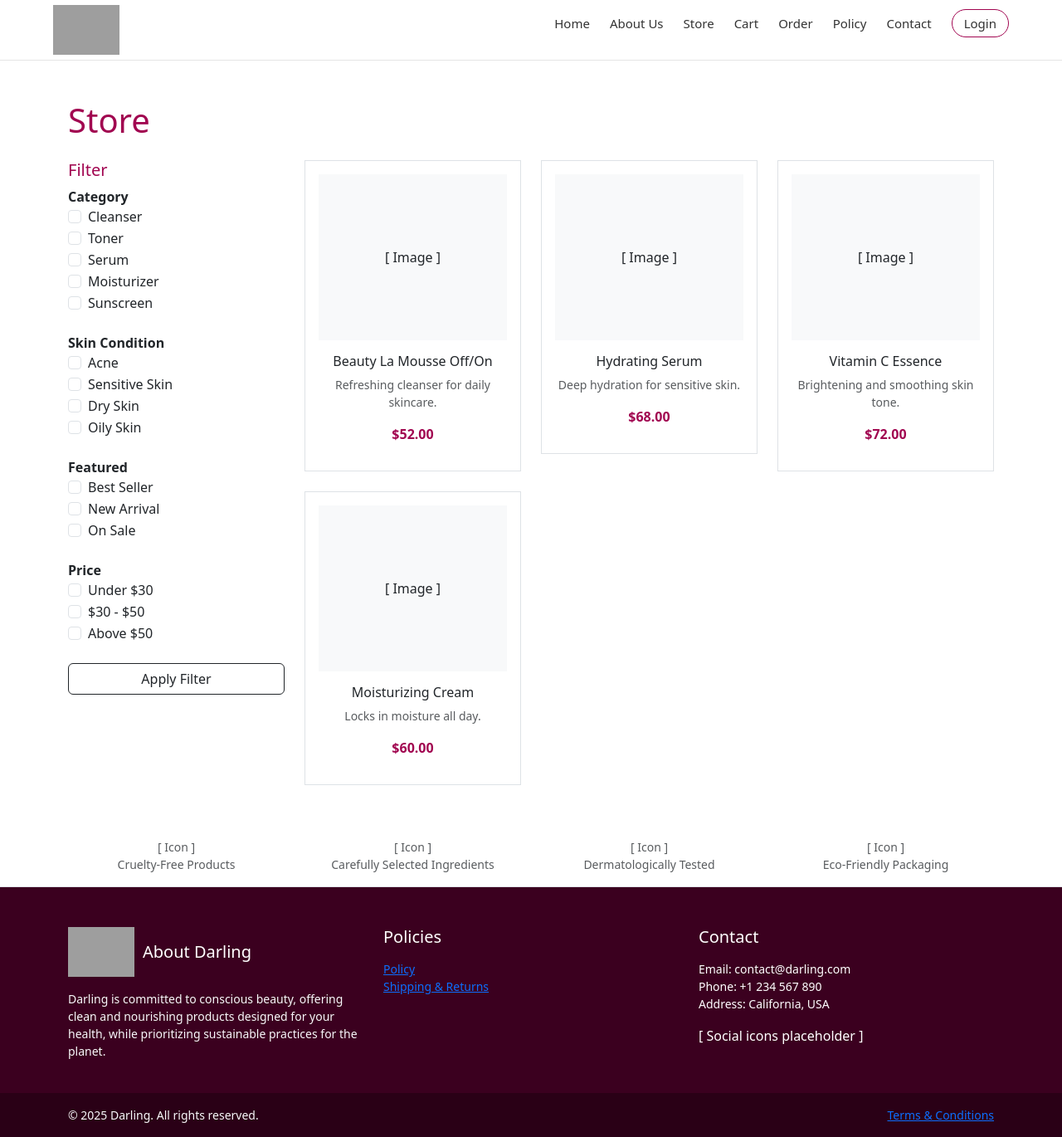
After one commit to lycoris2445/PTUD-TMDT---Nhom-D, a PHP site: page /php/store.php in a window 1280 px wide. The commit adds this page. Shown: the whole page at 83% size. Run offline with PHP 8.4, Linux system fonts and the light colour scheme; grey boxes are pictures that could not be loaded.

Commit message:
tach header footer + chinh ten cac trang sang tieng anh + link lại nav

```diff
--- /dev/null
+++ b/website/css/style.css
@@ -0,0 +1,84 @@
+:root {
+  --darling-color: #A10550;
+}
+
+.text-darling {
+  color: var(--darling-color);
+}
+
+/* ===SITE LOGO (GLOBAL)=== */
+.site-logo {
+  width: 80px;
+  height: auto;
+  display: inline-block;
+  vertical-align: middle;
+}
+
+/* ================= HEADER ================= */
+
+.site-header {
+  border-bottom: 1px solid #e5e5e5;
+  background-color: #fff;
+}
+
+/* wrapper */
+.header-inner {
+  max-width: 1200px;
+  margin: 0 auto;
+  padding: 0px 24px;
+
+  display: flex;
+  align-items: center;
+  justify-content: space-between;
+
+  min-height: 72px;   /* CHIỀU CAO HEADER */
+}
+
+/* === MAIN NAV MENU === */
+.nav-menu {
+  display: flex;
+  list-style: none;
+  gap: 24px;
+}
+
+.nav-menu li a {
+  text-decoration: none;
+  font-size: 15px;
+  font-weight: 500;
+  color: #333;
+}
+
+.nav-menu li a:hover {
+  color: var(--darling-color);
+  text-decoration: underline;
+}
+
+/* === LOGIN BUTTON ở HEADER === */
+.login-btn {
+  padding: 6px 14px;
+  border: 1px solid var(--darling-color);
+  border-radius: 20px;
+  font-size: 14px;
+  font-weight: 500;
+  color: var(--darling-color);
+  text-decoration: none;
+  transition: all 0.2s ease;
+}
+
+.login-btn:hover {
+  background-color: var(--darling-color);
+  color: #fff;
+}
+
+/* ====Header của phần About trong footer==== */
+.footer-about-header {
+  display: flex;
+  align-items: center;
+  gap: 10px;
+}
+
+@media (max-width: 768px) {
+  .site-logo {
+    width: 28px;        /* RESPONSIVE nhỏ hơn trên mobile */
+  }
+}
--- /dev/null
+++ b/website/php/footer.php
@@ -0,0 +1,88 @@
+<footer class="mt-5">
+
+  <!-- TOP INFO BAR -->
+  <div class="py-3 border-bottom">
+    <div class="container">
+      <div class="row text-center small text-muted">
+
+        <div class="col-md-3">
+          <div>[ Icon ]</div>
+          <div>Cruelty-Free Products</div>
+        </div>
+
+        <div class="col-md-3">
+          <div>[ Icon ]</div>
+          <div>Carefully Selected Ingredients</div>
+        </div>
+
+        <div class="col-md-3">
+          <div>[ Icon ]</div>
+          <div>Dermatologically Tested</div>
+        </div>
+
+        <div class="col-md-3">
+          <div>[ Icon ]</div>
+          <div>Eco-Friendly Packaging</div>
+        </div>
+
+      </div>
+    </div>
+  </div>
+
+  <!-- MAIN FOOTER -->
+  <div class="pt-5 pb-4" style="background:#3b001f;">
+    <div class="container text-white">
+      <div class="row gy-4">
+
+        <div class="col-md-4">
+          <div class="footer-about-header">
+            <img src="../icons/logo_darling.svg" class="site-logo" alt="Darling Logo">
+            <h5 class="mb-0">About Darling</h5>
+          </div>
+
+          <p class="small text-light mt-3">
+            Darling is committed to conscious beauty, offering clean and nourishing products designed for your health, while prioritizing sustainable practices for the planet.
+          </p>
+        </div>
+
+        <div class="col-md-4">
+          <h5 class="mb-3">Policies</h5>
+          <ul class="list-unstyled small">
+            <li><a href="policy.php" class="footer-link">Policy</a></li>
+            <li><a href="#" class="footer-link">Shipping & Returns</a></li>
+          </ul>
+        </div>
+
+        <div class="col-md-4">
+          <h5 class="mb-3">Contact</h5>
+          <ul class="list-unstyled small">
+            <li>Email: contact@darling.com</li>
+            <li>Phone: +1 234 567 890</li>
+            <li>Address: California, USA</li>
+          </ul>
+
+          <div class="mt-3">
+            [ Social icons placeholder ]
+          </div>
+        </div>
+
+      </div>
+    </div>
+  </div>
+
+  <!-- BOTTOM BAR -->
+  <div class="py-3" style="background:#2a0016;">
+    <div class="container d-flex justify-content-between small text-light">
+      <span>© 2025 Darling. All rights reserved.</span>
+      <span><a href="#" class="footer-link">Terms & Conditions</a></span>
+    </div>
+  </div>
+
+</footer>
+
+<!-- GLOBAL JS -->
+<script src="../js/script.js"></script>
+<script src="https://cdn.jsdelivr.net/npm/bootstrap@5.3.3/dist/js/bootstrap.bundle.min.js"></script>
+
+</body>
+</html>
--- /dev/null
+++ b/website/php/header.php
@@ -0,0 +1,49 @@
+<!DOCTYPE html>
+<html lang="vi">
+<head>
+  <meta charset="UTF-8">
+  <meta name="viewport" content="width=device-width, initial-scale=1.0">
+
+  <title><?= $pageTitle ?? 'Darling' ?></title>
+
+  <!-- GLOBAL CSS -->
+  <link rel="stylesheet" href="../css/style.css">
+
+  <!-- PAGE CSS (nếu có) -->
+  <?php if (isset($pageCss)): ?>
+    <link rel="stylesheet" href="<?= $pageCss ?>">
+  <?php endif; ?>
+
+  <!-- BOOTSTRAP (đang dùng cho footer & content) -->
+  <link href="https://cdn.jsdelivr.net/npm/bootstrap@5.3.3/dist/css/bootstrap.min.css" rel="stylesheet">
+  <link href="https://cdn.jsdelivr.net/npm/bootstrap-icons@1.11.3/font/bootstrap-icons.css" rel="stylesheet">
+</head>
+
+<body>
+
+<header class="site-header">
+  <div class="header-inner">
+
+    <!-- LOGO -->
+    <a href="index.php">
+      <img src="../icons/logo_darling.svg" class="site-logo" alt="Darling">
+    </a>
+
+    <!-- NAV -->
+    <nav>
+      <ul class="nav-menu">
+        <li><a href="index.html">Home</a></li>
+        <li><a href="about.html">About Us</a></li>
+        <li><a href="store.php">Store</a></li>
+        <li><a href="cart.html">Cart</a></li>
+        <li><a href="order.html">Order</a></li>
+        <li><a href="policy.php">Policy</a></li>
+        <li><a href="contact.php">Contact</a></li>
+        <li>
+          <a href="login.php" class="login-btn">Login</a>
+        </li>
+      </ul>
+    </nav>
+
+  </div>
+</header>
--- /dev/null
+++ b/website/php/store.php
@@ -0,0 +1,240 @@
+<?php
+// ==================================================
+// (1) KẾT NỐI DATABASE (CHƯA DÙNG – ĐỂ SAU)
+// ==================================================
+// Sau này dùng database thì:
+// $conn = new mysqli("localhost", "root", "", "darling_db");
+
+// ==================================================
+// (2) DỮ LIỆU GIẢ LẬP – THAY THẾ DATABASE
+// ==================================================
+
+// Category filter (sau này lấy từ bảng categories)
+$categories = [
+  'Cleanser',
+  'Toner',
+  'Serum',
+  'Moisturizer',
+  'Sunscreen'
+];
+
+// Skin condition filter
+$skinConditions = [
+  'Acne',
+  'Sensitive Skin',
+  'Dry Skin',
+  'Oily Skin'
+];
+
+// Featured filter
+$featuredOptions = [
+  'Best Seller',
+  'New Arrival',
+  'On Sale'
+];
+
+// Price filter
+$priceRanges = [
+  'Under $30',
+  '$30 - $50',
+  'Above $50'
+];
+
+// Product list (sau này là bảng products)
+$products = [
+  [
+    'name' => 'Beauty La Mousse Off/On',
+    'desc' => 'Refreshing cleanser for daily skincare.',
+    'price' => 52,
+    'category' => 'Cleanser',
+    'condition' => 'Sensitive Skin',
+    'featured' => 'Best Seller'
+  ],
+  [
+    'name' => 'Hydrating Serum',
+    'desc' => 'Deep hydration for sensitive skin.',
+    'price' => 68,
+    'category' => 'Serum',
+    'condition' => 'Dry Skin',
+    'featured' => 'New Arrival'
+  ],
+  [
+    'name' => 'Vitamin C Essence',
+    'desc' => 'Brightening and smoothing skin tone.',
+    'price' => 72,
+    'category' => 'Serum',
+    'condition' => 'Oily Skin',
+    'featured' => 'On Sale'
+  ],
+  [
+    'name' => 'Moisturizing Cream',
+    'desc' => 'Locks in moisture all day.',
+    'price' => 60,
+    'category' => 'Moisturizer',
+    'condition' => 'Dry Skin',
+    'featured' => 'Best Seller'
+  ]
+];
+
+// ==================================================
+// (3) NHẬN FILTER TỪ FORM (GET)
+// ==================================================
+$selectedCategories = $_GET['category'] ?? [];
+$selectedConditions = $_GET['condition'] ?? [];
+$selectedFeatured   = $_GET['featured'] ?? [];
+$selectedPrices     = $_GET['price'] ?? [];
+
+// ==================================================
+// (4) LỌC SẢN PHẨM (GIẢ LẬP – SAU NÀY ĐỔI THÀNH SQL)
+// ==================================================
+$filteredProducts = array_filter($products, function ($p) use (
+  $selectedCategories,
+  $selectedConditions,
+  $selectedFeatured,
+  $selectedPrices
+) {
+  if ($selectedCategories && !in_array($p['category'], $selectedCategories)) {
+    return false;
+  }
+
+  if ($selectedConditions && !in_array($p['condition'], $selectedConditions)) {
+    return false;
+  }
+
+  if ($selectedFeatured && !in_array($p['featured'], $selectedFeatured)) {
+    return false;
+  }
+
+  if ($selectedPrices) {
+    $match = false;
+    foreach ($selectedPrices as $range) {
+      if ($range === 'Under $30' && $p['price'] < 30) $match = true;
+      if ($range === '$30 - $50' && $p['price'] >= 30 && $p['price'] <= 50) $match = true;
+      if ($range === 'Above $50' && $p['price'] > 50) $match = true;
+    }
+    if (!$match) return false;
+  }
+
+  return true;
+});
+
+include 'header.php';
+?>
+
+<!--nd trang-->
+<main class="container my-5">
+
+  <h1 class="mb-4 text-darling">Store</h1>
+
+
+  <div class="row">
+
+    <!-- FILTER SIDEBAR -->
+    <aside class="col-md-3">
+      <h5 class="text-darling">Filter</h5>
+
+      <form method="get">
+
+        <!-- CATEGORY -->
+        <div class="mb-4">
+          <strong>Category</strong>
+          <?php foreach ($categories as $cat): ?>
+            <div class="form-check">
+              <input class="form-check-input"
+                     type="checkbox"
+                     name="category[]"
+                     value="<?= $cat ?>"
+                     <?= in_array($cat, $selectedCategories) ? 'checked' : '' ?>>
+              <label class="form-check-label"><?= $cat ?></label>
+            </div>
+          <?php endforeach; ?>
+        </div>
+
+        <!-- SKIN CONDITION -->
+        <div class="mb-4">
+          <strong>Skin Condition</strong>
+          <?php foreach ($skinConditions as $cond): ?>
+            <div class="form-check">
+              <input class="form-check-input"
+                     type="checkbox"
+                     name="condition[]"
+                     value="<?= $cond ?>"
+                     <?= in_array($cond, $selectedConditions) ? 'checked' : '' ?>>
+              <label class="form-check-label"><?= $cond ?></label>
+            </div>
+          <?php endforeach; ?>
+        </div>
+
+        <!-- FEATURED -->
+        <div class="mb-4">
+          <strong>Featured</strong>
+          <?php foreach ($featuredOptions as $opt): ?>
+            <div class="form-check">
+              <input class="form-check-input"
+                     type="checkbox"
+                     name="featured[]"
+                     value="<?= $opt ?>"
+                     <?= in_array($opt, $selectedFeatured) ? 'checked' : '' ?>>
+              <label class="form-check-label"><?= $opt ?></label>
+            </div>
+          <?php endforeach; ?>
+        </div>
+
+        <!-- PRICE -->
+        <div class="mb-4">
+          <strong>Price</strong>
+          <?php foreach ($priceRanges as $range): ?>
+            <div class="form-check">
+              <input class="form-check-input"
+                     type="checkbox"
+                     name="price[]"
+                     value="<?= $range ?>"
+                     <?= in_array($range, $selectedPrices) ? 'checked' : '' ?>>
+              <label class="form-check-label"><?= $range ?></label>
+            </div>
+          <?php endforeach; ?>
+        </div>
+
+        <button class="btn btn-outline-dark w-100">Apply Filter</button>
+      </form>
+    </aside>
+
+    <!-- PRODUCT LIST -->
+    <section class="col-md-9">
+      <div class="row g-4">
+
+        <?php if (empty($filteredProducts)): ?>
+          <p>No products found.</p>
+        <?php endif; ?>
+
+        <?php foreach ($filteredProducts as $product): ?>
+          <!--
+            (5) RENDER PRODUCT
+            Sau này thay bằng:
+            while ($row = mysqli_fetch_assoc($result)) { ... }
+          -->
+          <div class="col-md-4">
+            <div class="text-center border p-3">
+
+              <div class="bg-light d-flex align-items-center justify-content-center"
+                   style="height:200px;">
+                [ Image ]
+              </div>
+
+              <h6 class="mt-3"><?= $product['name'] ?></h6>
+              <p class="text-muted small"><?= $product['desc'] ?></p>
+              <p class="text-darling fw-semibold">
+                $<?= number_format($product['price'], 2) ?>
+              </p>
+
+            </div>
+          </div>
+        <?php endforeach; ?>
+
+      </div>
+    </section>
+
+  </div>
+</main>
+
+<?php include 'footer.php'; ?>
```
Also changed, not shown: website/css/styles.css (+23 -1 lines), website/php/chinh-sach.php (deleted, +0 -55 lines), website/php/policy.php (added, +12 -0 lines), website/css/policy.css (renamed from website/css/chinh-sach.css), website/icons/logo_darling.svg (added), website/php/about.html (renamed from website/php/gioi-thieu.html), website/php/cart.html (renamed from website/php/gio-hang.html), website/php/contact.php (renamed from website/php/lien-he.php), website/php/login.php (renamed from website/php/dang-nhap.php), website/php/order.html (renamed from website/php/thanh-toan.html), website/php/register.php (renamed from website/php/dang-ky.php).
